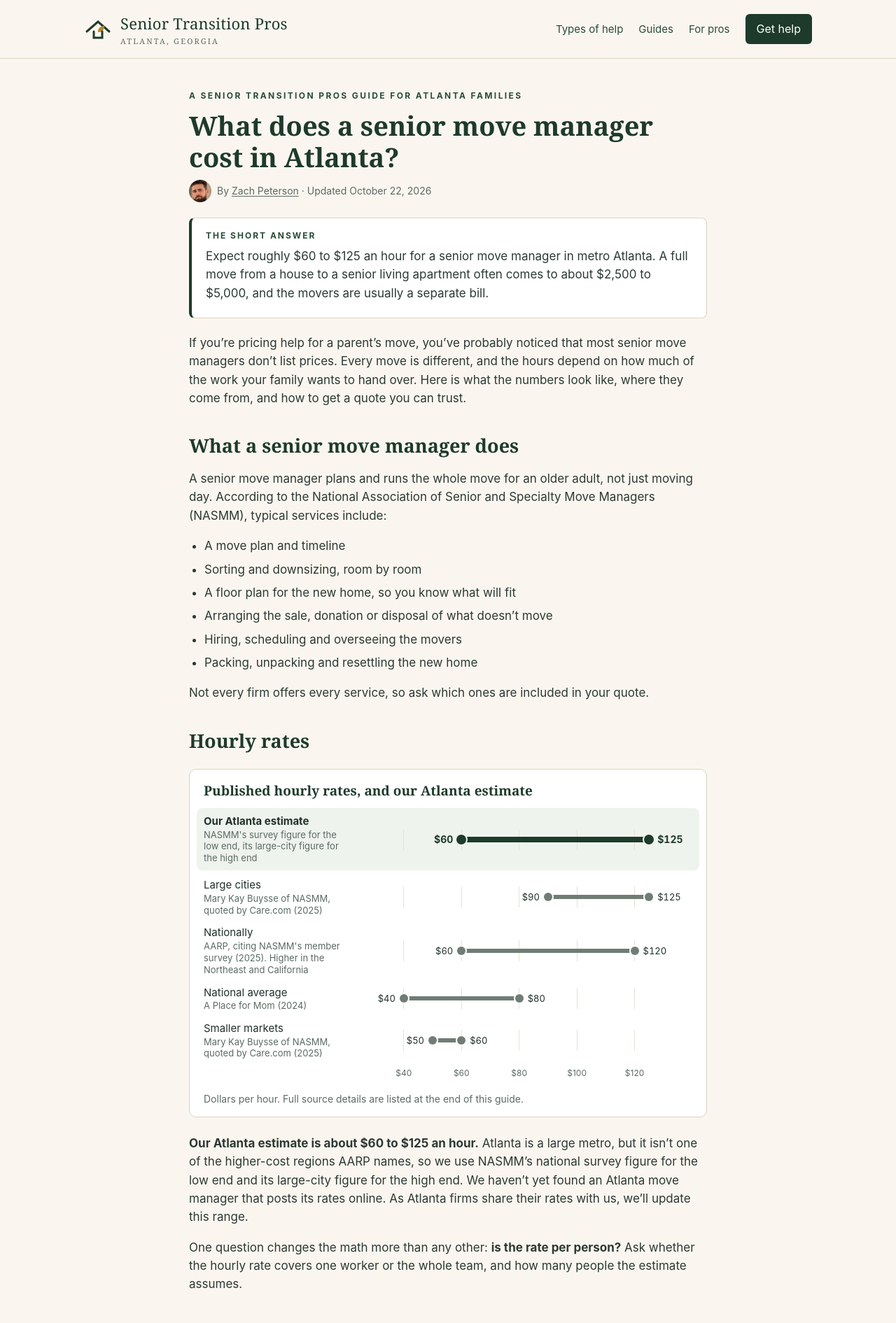
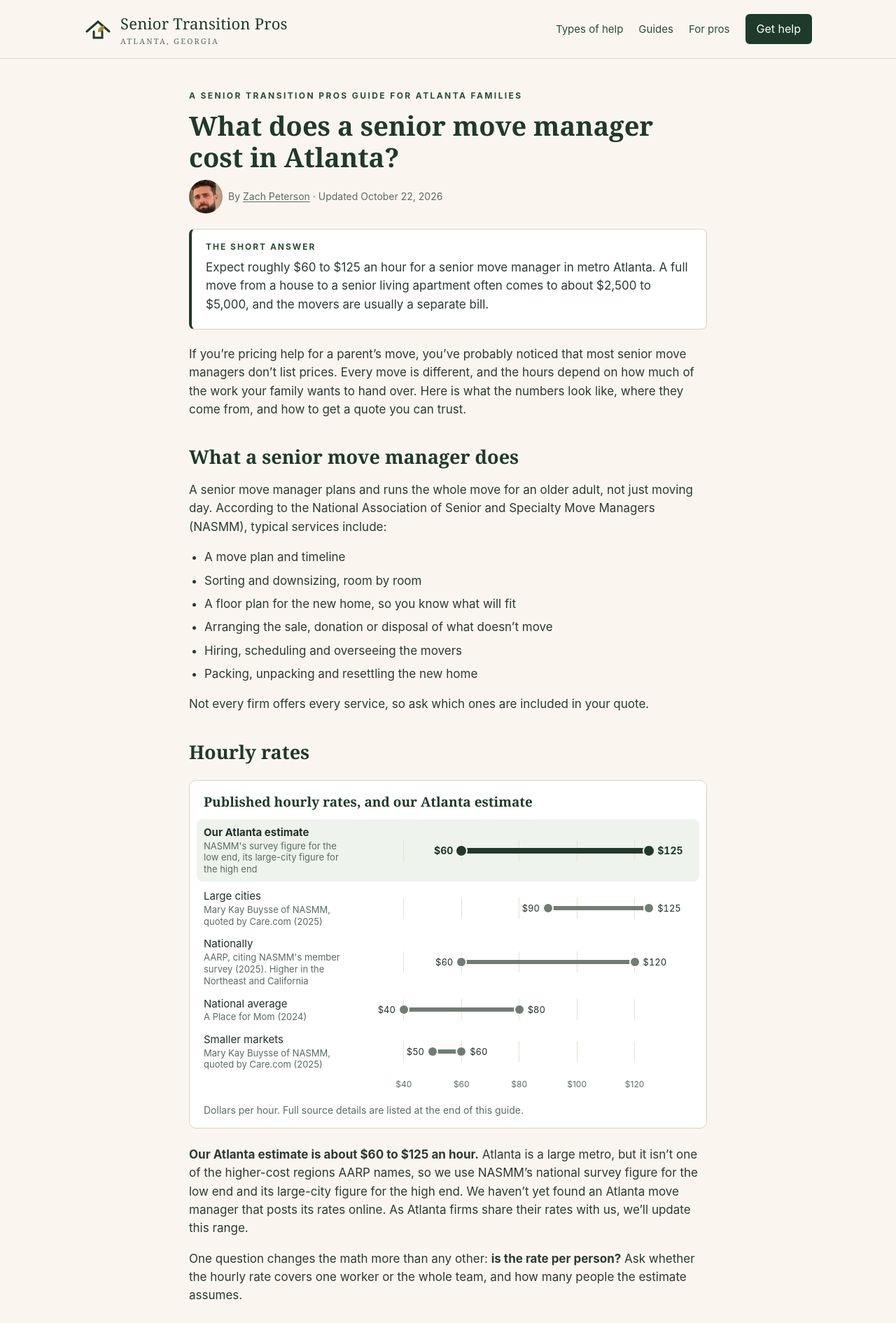
Before and after one commit to youragentzach/seniortransitionpros, a Jekyll site: the page built from _posts/2026-10-22-senior-move-manager-cost-atlanta.md, in a window 1280 px wide. Shown: the top 1891 px of the page at 70% size. Built offline with Jekyll 4.4.1, drawn with Linux system fonts in a browser that asks for light colours.

Commit message:
Byline photo 48px: site.css

```diff
--- a/assets/css/site.css
+++ b/assets/css/site.css
@@ -144,7 +144,7 @@ mark.confirm{background:#fbe3a6;color:#5a3d00;padding:1px 4px;border-radius:3px;
 }
 
 /* Founder photo: About page and guide bylines. A real photo of Zach, used with his permission. */
-.byline-photo{width:32px;height:32px;border-radius:50%;object-fit:cover;vertical-align:middle;margin:-3px 8px 0 0}
+.byline-photo{width:48px;height:48px;border-radius:50%;object-fit:cover;vertical-align:middle;margin:-3px 8px 0 0}
 .founder{display:flex;gap:18px;align-items:center;margin:14px 0 8px}
 .founder img{width:132px;height:132px;flex:none;border-radius:12px;object-fit:cover;border:1px solid var(--line)}
 .article .founder p{margin:0}
```
